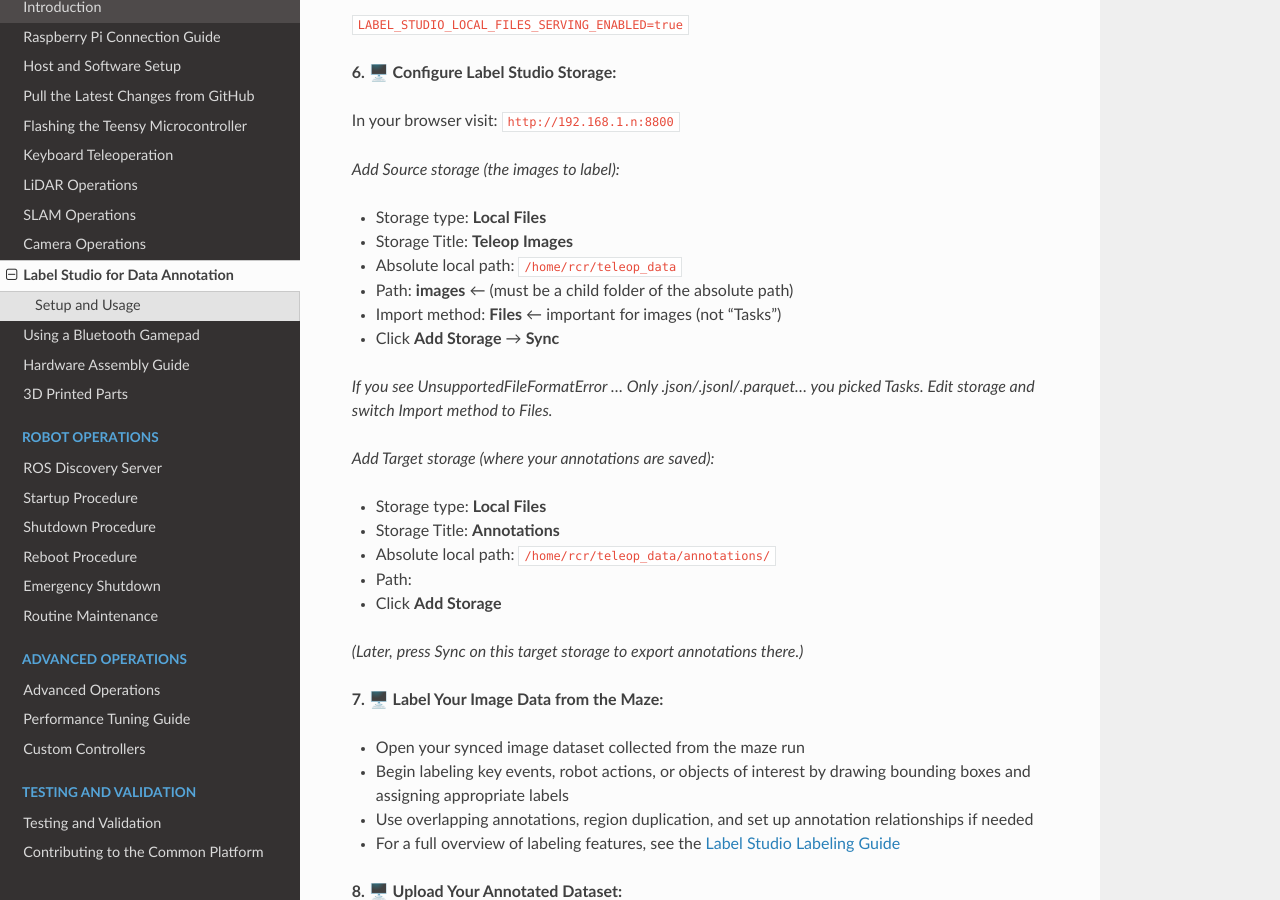
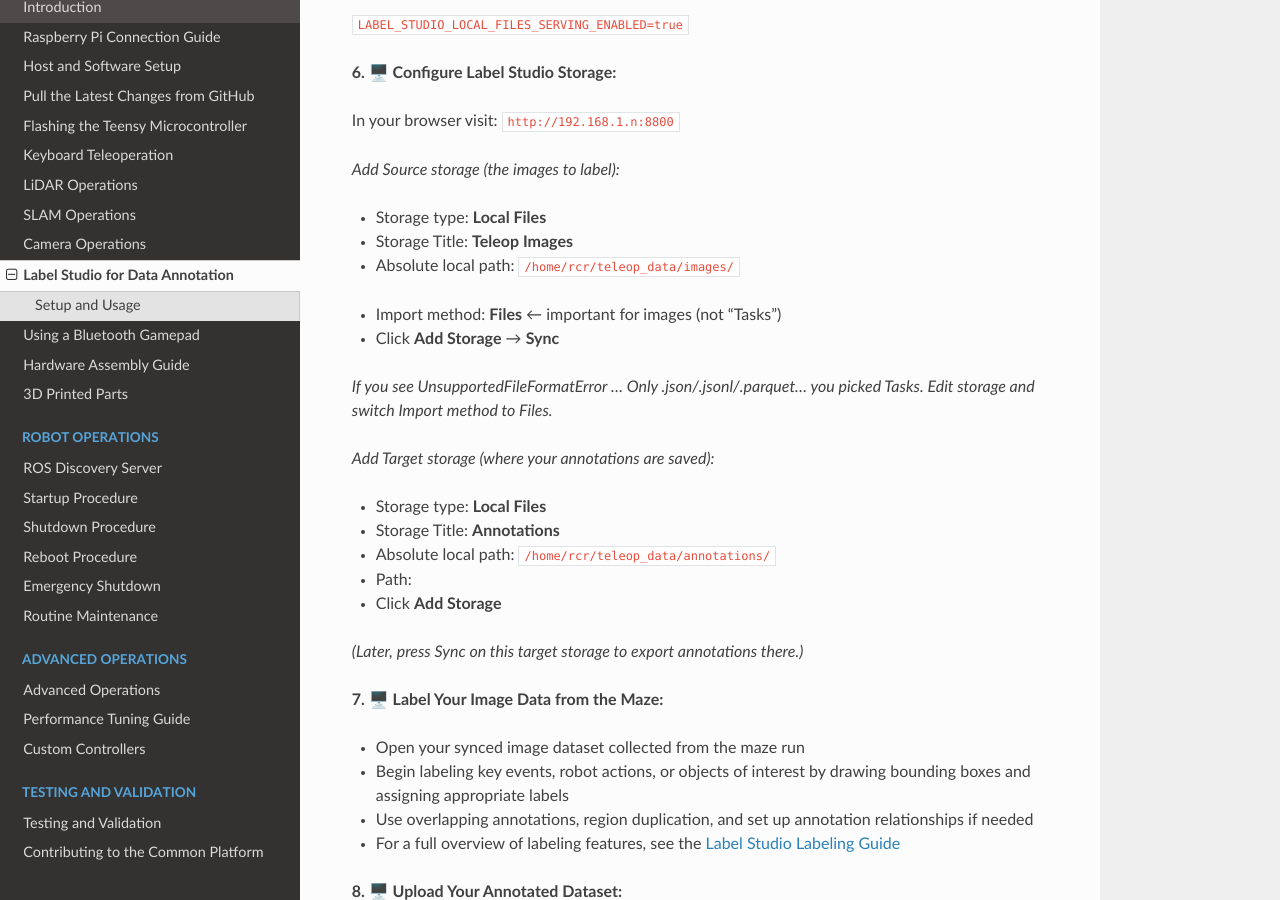
Before and after one commit to RoseCityRobotics/common_platform, a Sphinx documentation site: the page built from docs/source/data_annotation/label_studio.md, in a window 1280 px wide and 900 px high, scrolled down 1146 px. Built offline with Sphinx 7.4.7 and the Read the Docs theme 3.1.0, drawn with Linux system fonts in a browser that asks for light colours; pages that are not in the unit, such as notebooks, are missing from menus.

Commit message:
label studio

```diff
--- a/docs/source/data_annotation/label_studio.md
+++ b/docs/source/data_annotation/label_studio.md
@@ -45,8 +45,8 @@
 *Add Source storage (the images to label):*
 - Storage type: **Local Files**
 - Storage Title: **Teleop Images**
-- Absolute local path: `/home/rcr/teleop_data`
-- Path: **images** ← (must be a child folder of the absolute path)
+- Absolute local path: `/home/rcr/teleop_data/images/`
+<!-- - Path: **images** ← (must be a child folder of the absolute path) -->
 - Import method: **Files** ← important for images (not "Tasks")
 - Click **Add Storage** → **Sync**
 
```
